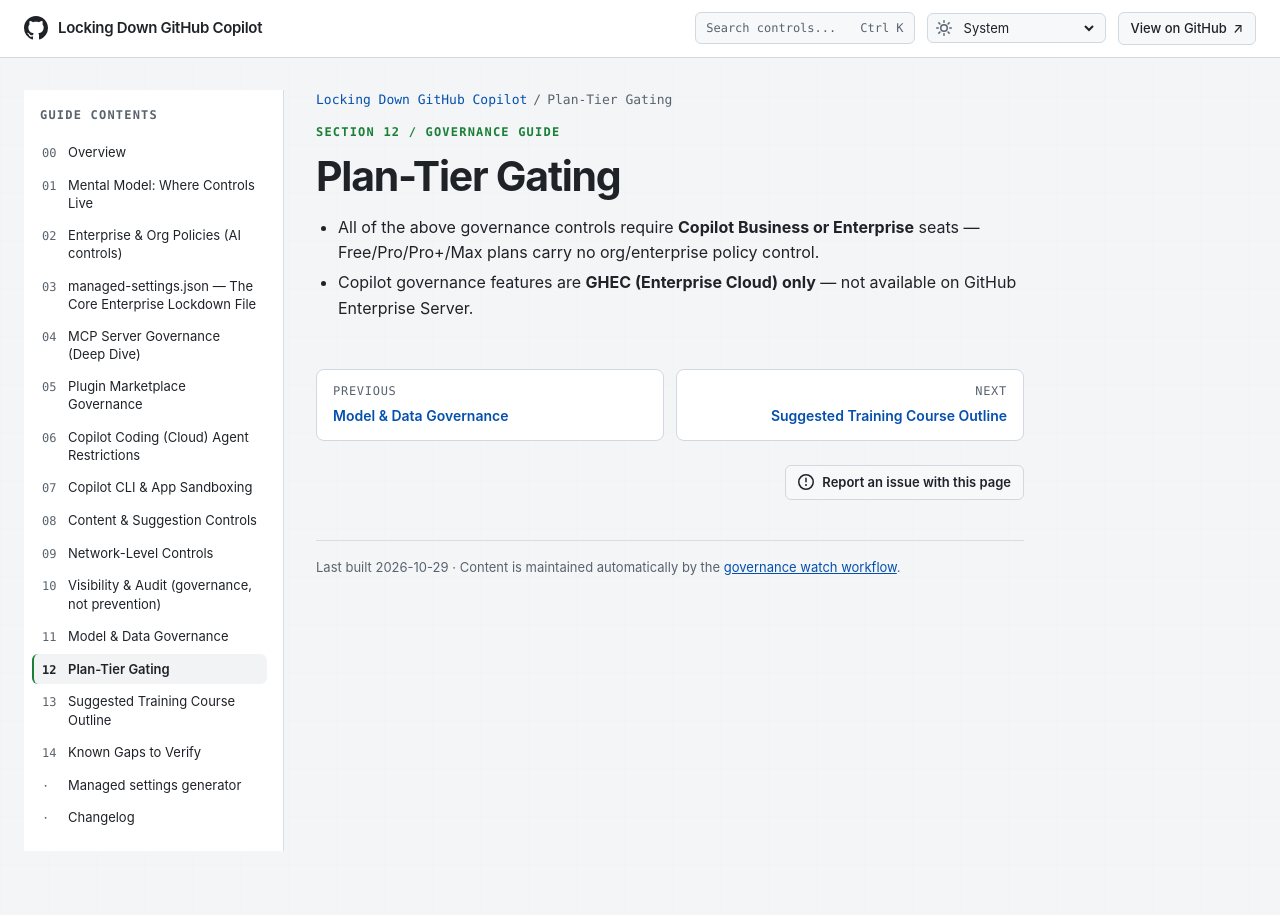
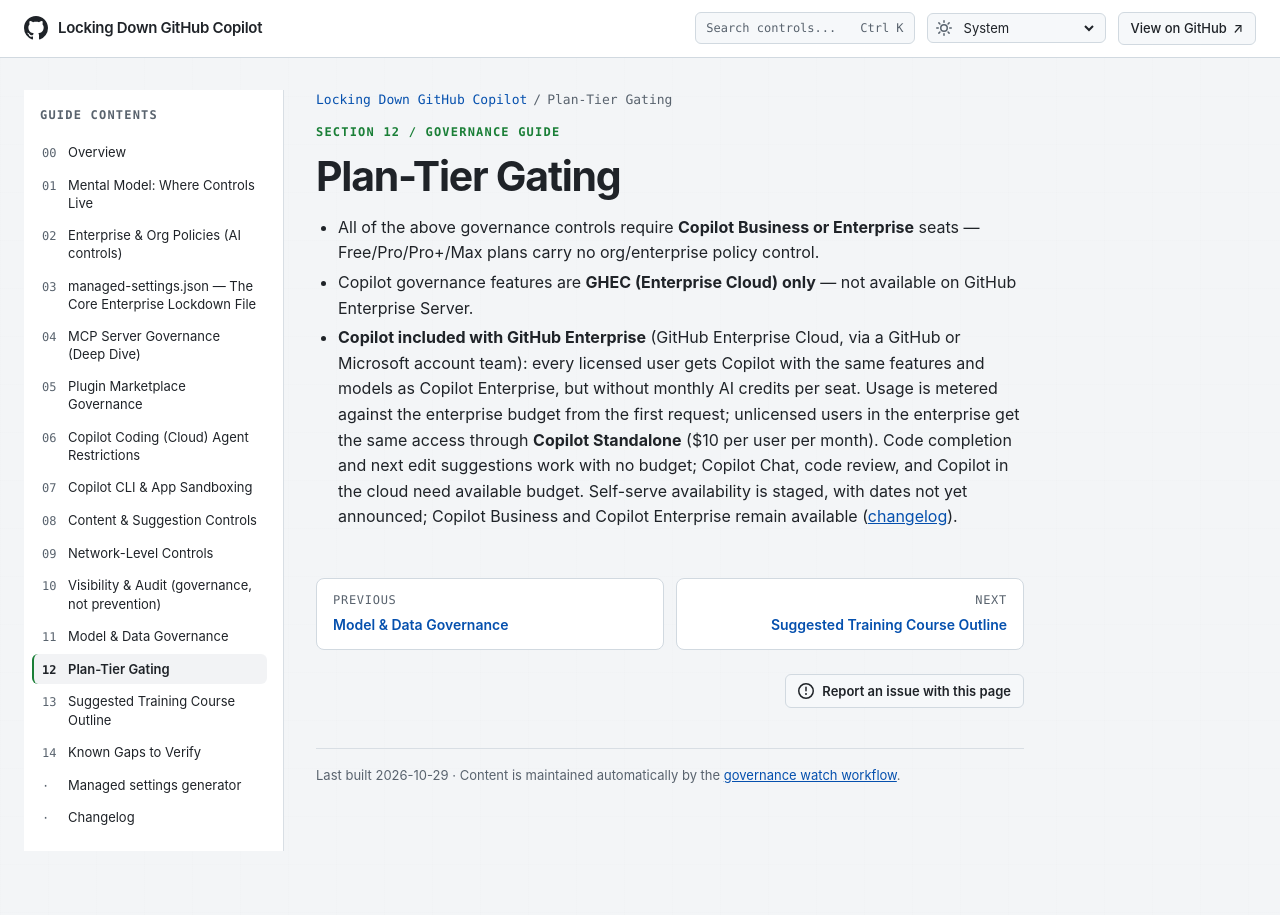
Before and after one commit to beardofedu/copilot-governance-training, a Jekyll site: the page built from docs/sections/plan-tier-gating.md, in a window 1280 px wide. Built offline with Jekyll 4.4.1, drawn with Linux system fonts in a browser that asks for light colours.

Commit message:
Update Copilot governance documentation

```diff
--- a/docs/sections/plan-tier-gating.md
+++ b/docs/sections/plan-tier-gating.md
@@ -3,10 +3,11 @@ layout: default
 title: "Plan-Tier Gating"
 nav_order: 12
 permalink: /sections/plan-tier-gating/
-last_reviewed: 2026-08-18
+last_reviewed: 2026-10-29
 ---
 
 # Plan-Tier Gating
 
 - All of the above governance controls require **Copilot Business or Enterprise** seats — Free/Pro/Pro+/Max plans carry no org/enterprise policy control.
 - Copilot governance features are **GHEC (Enterprise Cloud) only** — not available on GitHub Enterprise Server.
+- **Copilot included with GitHub Enterprise** (GitHub Enterprise Cloud, via a GitHub or Microsoft account team): every licensed user gets Copilot with the same features and models as Copilot Enterprise, but without monthly AI credits per seat. Usage is metered against the enterprise budget from the first request; unlicensed users in the enterprise get the same access through **Copilot Standalone** ($10 per user per month). Code completion and next edit suggestions work with no budget; Copilot Chat, code review, and Copilot in the cloud need available budget. Self-serve availability is staged, with dates not yet announced; Copilot Business and Copilot Enterprise remain available ([changelog](https://github.blog/changelog/2026-10-28-github-enterprise-now-includes-access-to-github-copilot)).
```
Also changed, not shown: docs/CHANGELOG.md.
